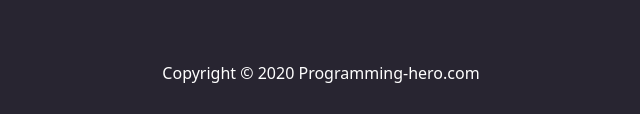
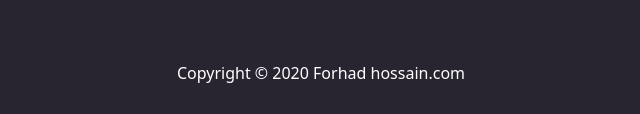
Before and after one commit to Forhad2k/project1, a plain HTML site: page index.html in a window 1280 px wide. Shown: the part 2296-2410 px from the top of the page, 319-959 px from the left. Drawn offline with nearby package versions, Linux system fonts and the light colour scheme.

Commit message:
Update index.html

```diff
--- a/index.html
+++ b/index.html
@@ -191,7 +191,7 @@
             <p>Engineering</p></div>
         </div>
     </div>
-    <p class="text-center text-white p-3">Copyright © 2020 Programming-hero.com</p>
+    <p class="text-center text-white p-3">Copyright © 2020 Forhad hossain.com</p>
 </div>
 
 
```
